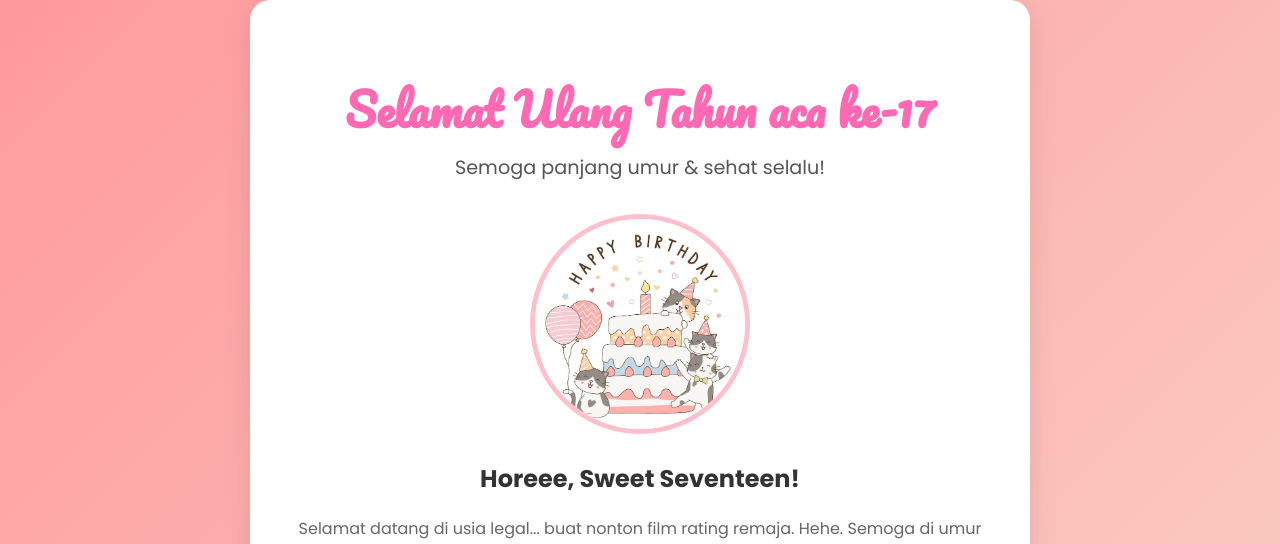
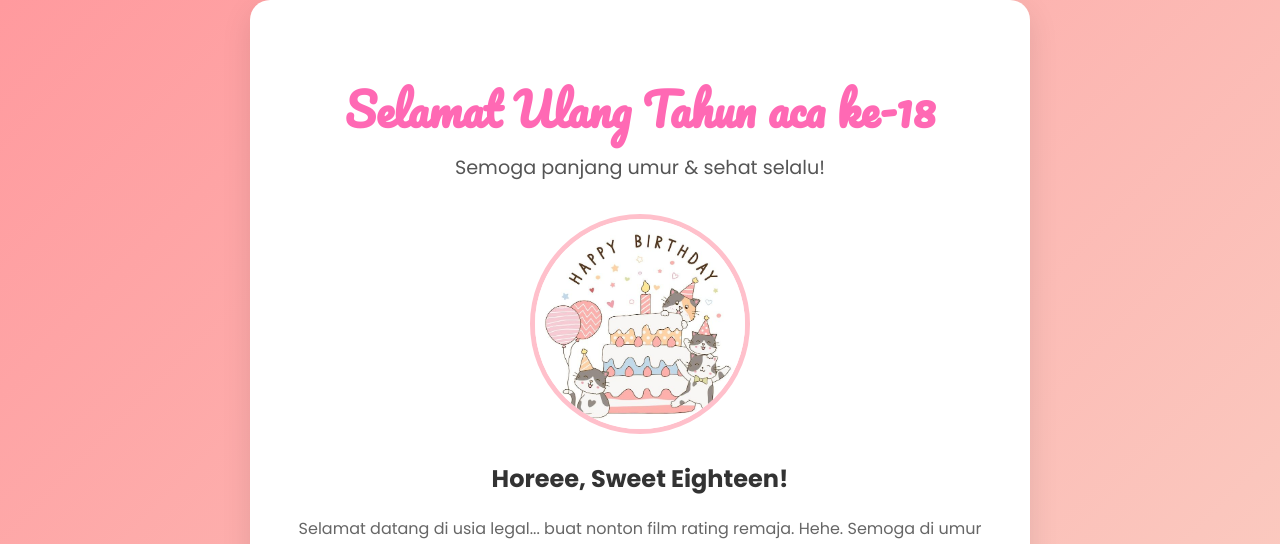
Before and after one commit to raaffiy/raaffiy.github.io, a plain HTML site: page index.html in a window 1280 px wide. Shown: the top 544 px of the page. Drawn offline with nearby package versions, Linux system fonts and the light colour scheme.

Commit message:
update 17 > 18

```diff
--- a/index.html
+++ b/index.html
@@ -11,13 +11,13 @@
 <body>
     <div class="container">
         <div class="header">
-            <h1>Selamat Ulang Tahun aca ke-17 </h1>
+            <h1>Selamat Ulang Tahun aca ke-18 </h1>
             <p class="subtitle">Semoga panjang umur & sehat selalu!</p>
         </div>
 
         <div class="card">
             <img src="hbd.jpeg" alt="Boneka Lucu" class="main-image">
-            <h2>Horeee, Sweet Seventeen!</h2>
+            <h2>Horeee, Sweet Eighteen!</h2>
             <p>Selamat datang di usia legal... buat nonton film rating remaja. Hehe. Semoga di umur yang baru ini, semua impian dan cita-cita Aca tercapai, ya! Makin dewasa, makin kece, dan pastinya makin bahagia!</p>
         </div>
 
```
